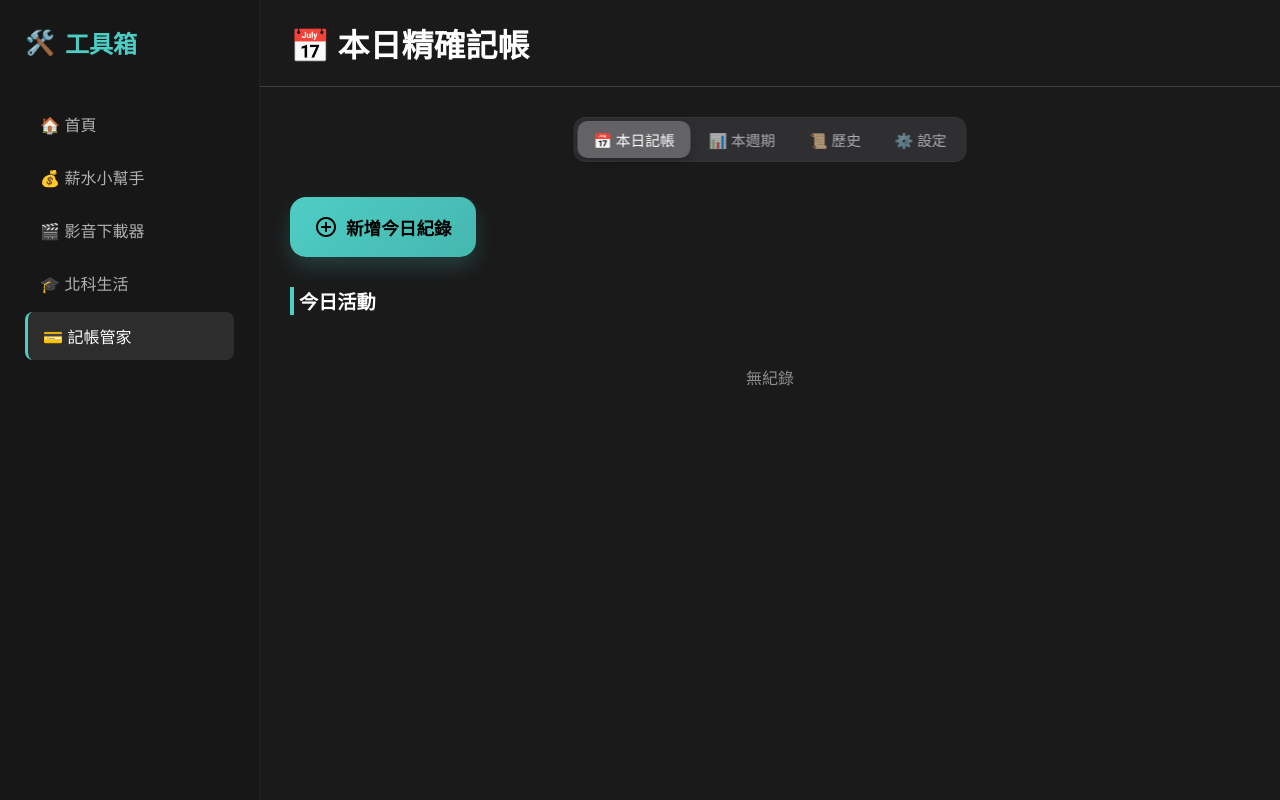
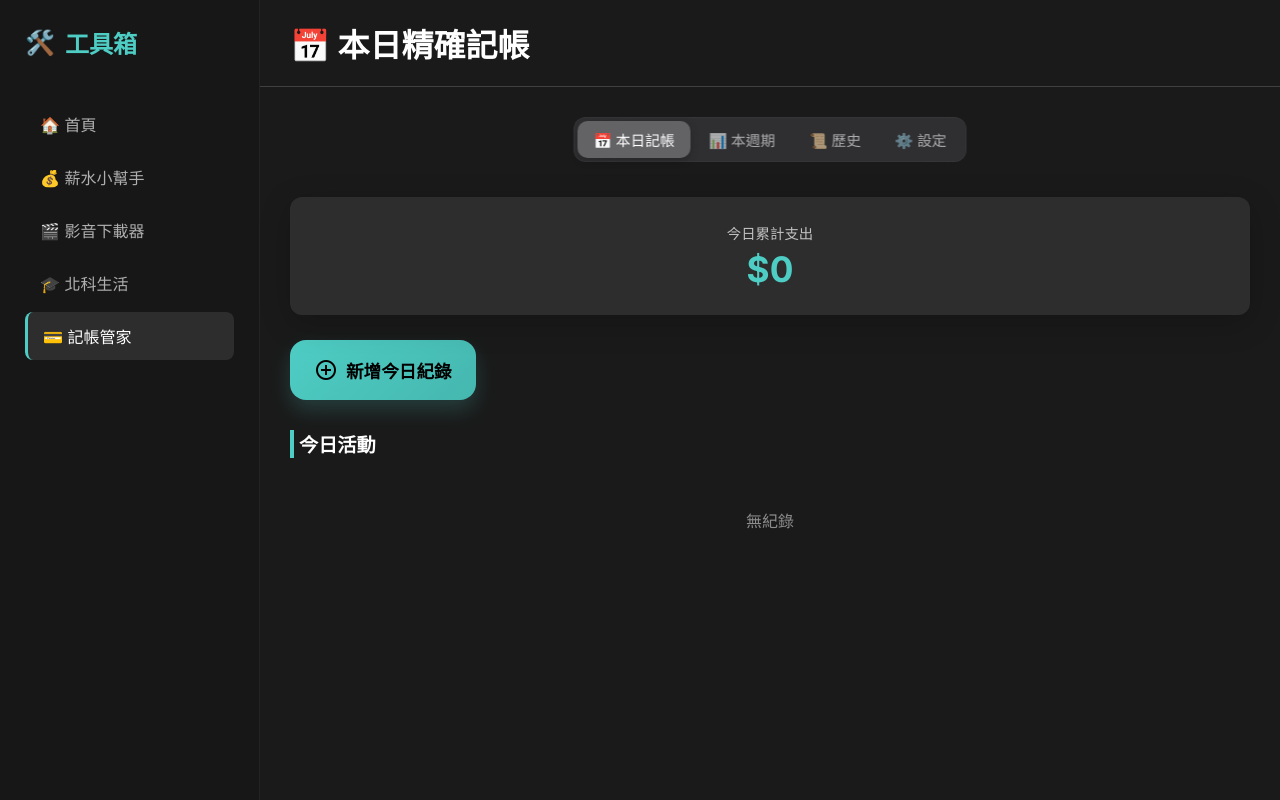
Before and after one commit to wie-shih-chen/toolbox-web-app, a Flask app: page /expense/today in a window 1280 px wide. Run offline with Flask 3, Linux system fonts and the light colour scheme; data that the repository does not hold is empty.

Commit message:
UX Polish: Added 'Today's Total' summary card to the Today view

```diff
--- a/static/js/expense.js
+++ b/static/js/expense.js
@@ -131,13 +131,23 @@ const expenseApp = {
     },
 
     async loadTodayData() {
-        const today = new Date().toISOString().split('T')[0];
-        const tomorrow = new Date(new Date().getTime() + 86400000).toISOString().split('T')[0];
-        const res = await fetch(`/expense/api/records?start_date=${today}&end_date=${tomorrow}`);
+        const today = new Date();
+        const offset = today.getTimezoneOffset() * 60000;
+        const localDate = new Date(today - offset).toISOString().split('T')[0];
+        const tomorrow = new Date(today.getTime() + 86400000 - offset).toISOString().split('T')[0];
+
+        const res = await fetch(`/expense/api/records?start_date=${localDate}&end_date=${tomorrow}`);
         const data = await res.json();
         this.records = data.records;
+
+        // Update today's total
+        const total = data.total_amount || 0;
+        const totalEl = document.getElementById('todayTotalAmount');
+        if (totalEl) totalEl.textContent = `$${Math.round(total).toLocaleString()}`;
+
         this.renderList('expenseList');
     },
+
 
     // Navigation Logic (iOS Way)
     switchLevel(level, context = {}) {
--- a/templates/expense/today.html
+++ b/templates/expense/today.html
@@ -29,7 +29,18 @@
 </div>
 
 <div class="expense-dashboard today-view">
+    <!-- Today's Total Summary -->
+    <div class="today-summary-header" style="margin-bottom: 25px;">
+        <div class="card summary-card glass-premium" style="text-align: center; padding: 25px;">
+            <span class="label"
+                style="font-size: 0.9rem; opacity: 0.7; display: block; margin-bottom: 5px;">今日累計支出</span>
+            <span class="value" id="todayTotalAmount"
+                style="font-size: 2.2rem; font-weight: 800; color: var(--accent-color);">$0</span>
+        </div>
+    </div>
+
     <!-- Quick Add Bar -->
+
     <div class="quick-add-container" style="margin-bottom: 30px;">
         <button class="btn btn-primary btn-block" id="openAddExpenseBtn"
             style="height: 60px; font-size: 1.1rem; border-radius: 16px;">
```
